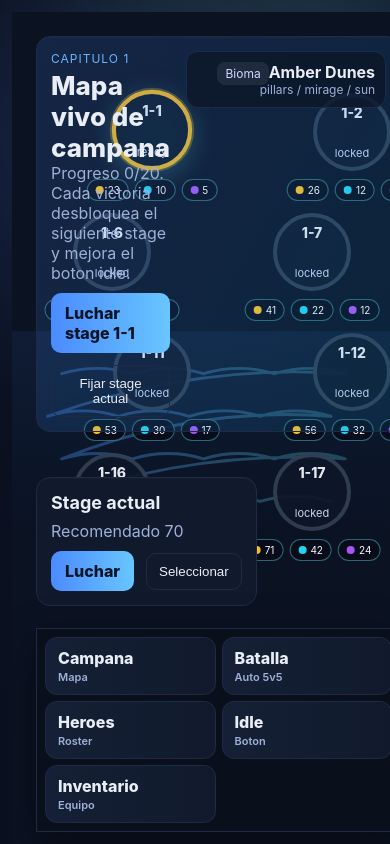
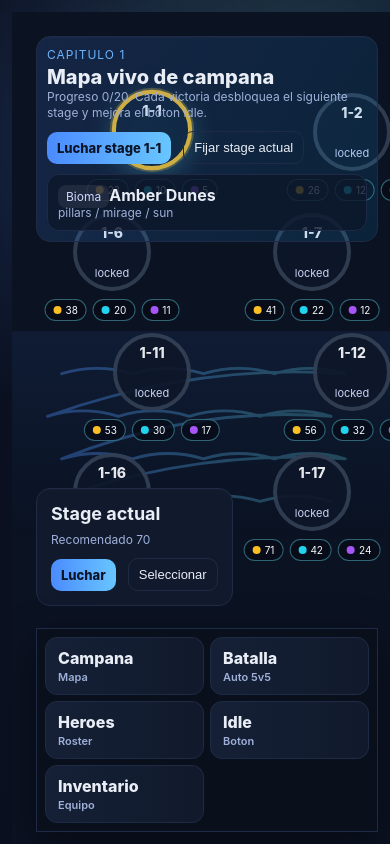
Before and after one commit to AlbaGG95/ai-studio, a Next.js app in the folder apps/web/: page /afk in a window 390 px wide. Built offline with nearby package versions, Linux system fonts and the light colour scheme.

Commit message:
fix(ui): compact /afk top HUD on mobile

```diff
--- a/apps/web/src/app/afk/afk.module.css
+++ b/apps/web/src/app/afk/afk.module.css
@@ -830,6 +830,38 @@
     max-width: none;
   }
 
+  .heroBanner {
+    flex-direction: column;
+    gap: 10px;
+    padding: 10px;
+  }
+
+  .title {
+    font-size: 20px;
+    line-height: 1.15;
+  }
+
+  .muted {
+    font-size: 12px;
+    line-height: 1.35;
+  }
+
+  .actions {
+    gap: 6px;
+  }
+
+  .buttonPrimary,
+  .buttonGhost {
+    padding: 8px 10px;
+    font-size: 13px;
+  }
+
+  .biomeBadge {
+    width: 100%;
+    min-width: 0;
+    text-align: left;
+  }
+
   .hubLink {
     justify-self: start;
     width: fit-content;
@@ -846,6 +878,38 @@
     max-width: none;
   }
 
+  .heroBanner {
+    flex-direction: column;
+    gap: 10px;
+    padding: 10px;
+  }
+
+  .title {
+    font-size: 20px;
+    line-height: 1.15;
+  }
+
+  .muted {
+    font-size: 12px;
+    line-height: 1.35;
+  }
+
+  .actions {
+    gap: 6px;
+  }
+
+  .buttonPrimary,
+  .buttonGhost {
+    padding: 8px 10px;
+    font-size: 13px;
+  }
+
+  .biomeBadge {
+    width: 100%;
+    min-width: 0;
+    text-align: left;
+  }
+
   .content {
     border-radius: 0;
   }
```
